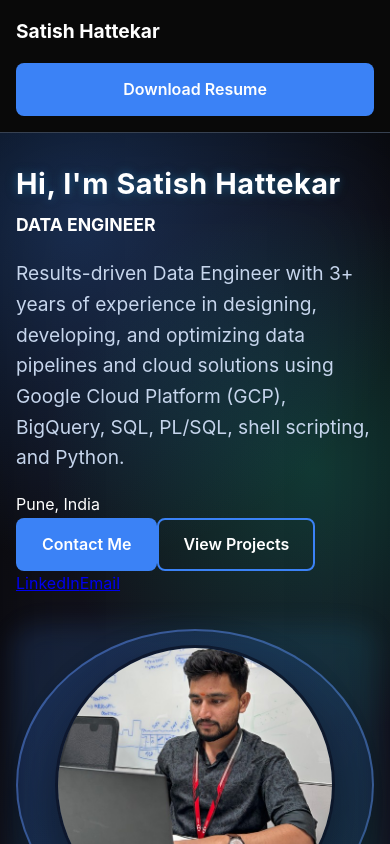
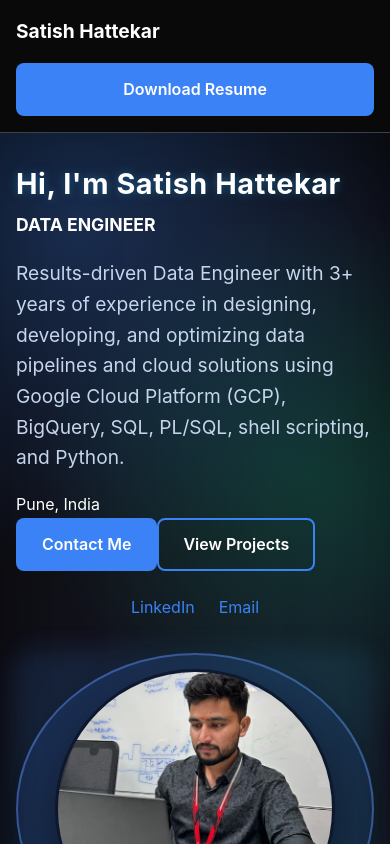
Before and after one commit to satishhattekar1997/portfolio, a React (Create React App) app: page / in a window 390 px wide. Shown: the top 844 px of the page. Built offline with nearby package versions, Linux system fonts and the light colour scheme.

Commit message:
Add spacing between LinkedIn and Email in hero section and optimize for mobile

```diff
--- a/src/App.css
+++ b/src/App.css
@@ -193,6 +193,22 @@ body {
   gap: 1rem;
   flex-wrap: wrap;
   margin-bottom: 1rem;
+}
+
+.hero-social {
+  display: flex;
+  gap: 1.5rem;
+  margin-top: 1.5rem;
+}
+
+.hero-social a {
+  color: var(--accent);
+  text-decoration: none;
+  transition: color 0.3s ease;
+}
+
+.hero-social a:hover {
+  color: var(--accent2);
 }
 
 .available {
@@ -773,6 +789,12 @@ body {
     min-width: 130px;
   }
 
+  .hero-social {
+    flex-direction: row;
+    gap: 1.5rem;
+    justify-content: center;
+  }
+
   .stats {
     flex-wrap: wrap;
     gap: 2rem;
```
